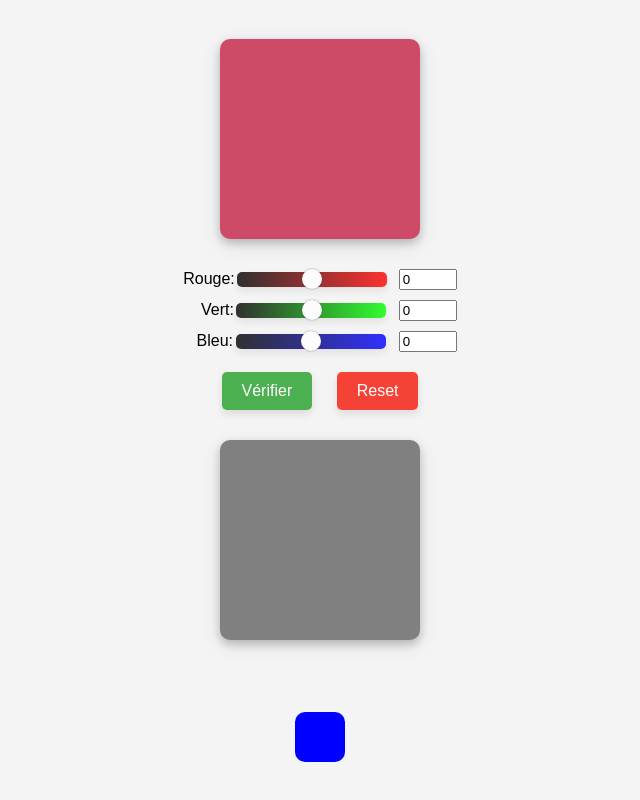
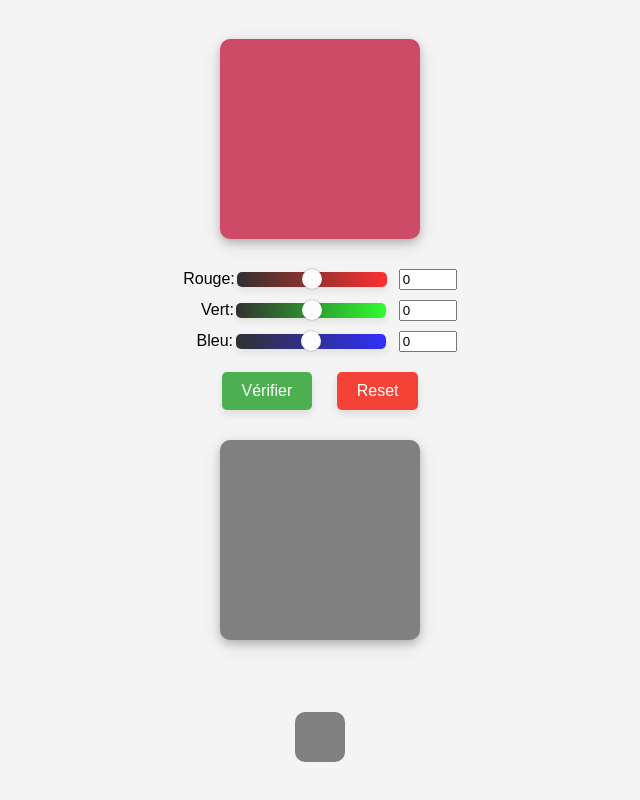
Before and after one commit to hollowcraft/Coloriz, a plain HTML site: page colorizV1.2.html in a window 1280 px wide. Both pictures are taken after a click on the button "Vérifier". Shown: the whole page, without its empty margins (320-960 px from the left). Drawn offline with Linux system fonts and the light colour scheme.

Commit message:
Update colorizV1.2.html

```diff
--- a/colorizV1.2.html
+++ b/colorizV1.2.html
@@ -211,6 +211,10 @@
     const maxAttempts = 3;
     let totalScore = 0;
     let attemptResults = [];
+    let AttemptColorA;
+    let AttemptColorB;
+    let AttemptColorC;
+
 
     // Fonction pour générer une couleur aléatoire
     function generateRandomColor() {
@@ -332,8 +336,16 @@
             const userColorBox = document.getElementById('user-color-box');
             userColorBox.style.backgroundColor = 'rgb(' + userColor.join(',') + ')';
 
+            if (attemptCount === 1) {
+            document.getElementById('blue-square').style.backgroundColor = 'rgb(' + userColor.join(',') + ')'
+        }
+        if (attemptCount === 2) {
+            document.getElementById('red-square').style.backgroundColor = 'rgb(' + userColor.join(',') + ')'
+        }
+
             // Si c'est le dernier essai, afficher les résultats
             if (attemptCount === maxAttempts) {
+                document.getElementById('green-square').style.backgroundColor = 'rgb(' + userColor.join(',') + ')'
                 document.getElementById('check-btn').disabled = true;
                 let resultHTML = '';
                 attemptResults.forEach(result => {
```
